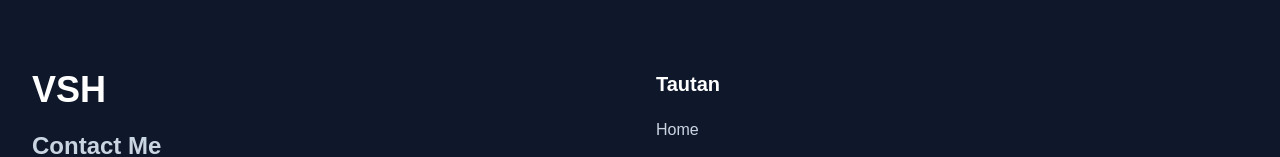
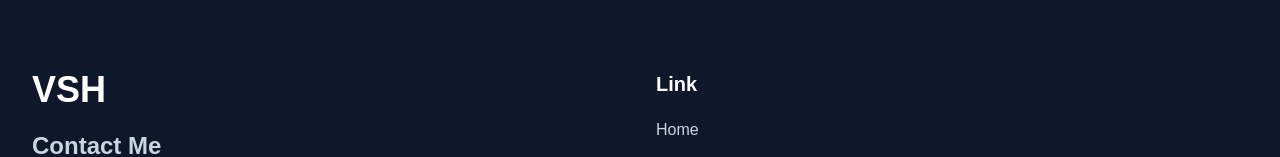
Before and after one commit to VernandikaSH/vernandikash, a Next.js app: page /portfolio/1 in a window 1280 px wide. Shown: the part 786-943 px from the top of the page. Built offline with nearby package versions, Linux system fonts and the light colour scheme.

Commit message:
fix nextjs image path

```diff
--- a/src/app/portfolio/[id]/page.tsx
+++ b/src/app/portfolio/[id]/page.tsx
@@ -27,7 +27,7 @@ const projects = [
         tools: [
             { name: 'React', iconSrc: '/tools/React.png' },
             { name: 'TypeScript', iconSrc: '/tools/TypeScript.png' },
-            { name: 'NextJS', iconSrc: '/tools/NextJS.png' },
+            { name: 'NextJS', iconSrc: '/tools/Nextjs.png' },
             { name: 'Figma', iconSrc: '/tools/Figma.png' },
             { name: 'Tailwind', iconSrc: '/tools/TailwindCSS.png' },
         ],
--- a/src/components/Footer.tsx
+++ b/src/components/Footer.tsx
@@ -35,7 +35,7 @@ const Footer = () => {
             </ul>
           </div> */}
           <div className="w-full px-4 mb-12 md:w-1/3">
-            <h3 className="font-semibold text-xl text-white mb-5">Tautan</h3>
+            <h3 className="font-semibold text-xl text-white mb-5">Link</h3>
             <ul className="text-slate-300">
               <li>
                 <Link href="#home" className="inline-block text-base hover:text-primary mb-3">
--- a/src/components/PortfolioSection.tsx
+++ b/src/components/PortfolioSection.tsx
@@ -27,7 +27,7 @@ const PortfolioSection = () => {
       tools: [
         { name: 'React', iconSrc: '/tools/React.png' },
         { name: 'TypeScript', iconSrc: '/tools/TypeScript.png' },
-        { name: 'NextJS', iconSrc: '/tools/NextJS.png' },
+        { name: 'NextJS', iconSrc: '/tools/Nextjs.png' },
         { name: 'Figma', iconSrc: '/tools/Figma.png' },
         { name: 'Tailwind', iconSrc: '/tools/TailwindCSS.png' },
       ],
```
